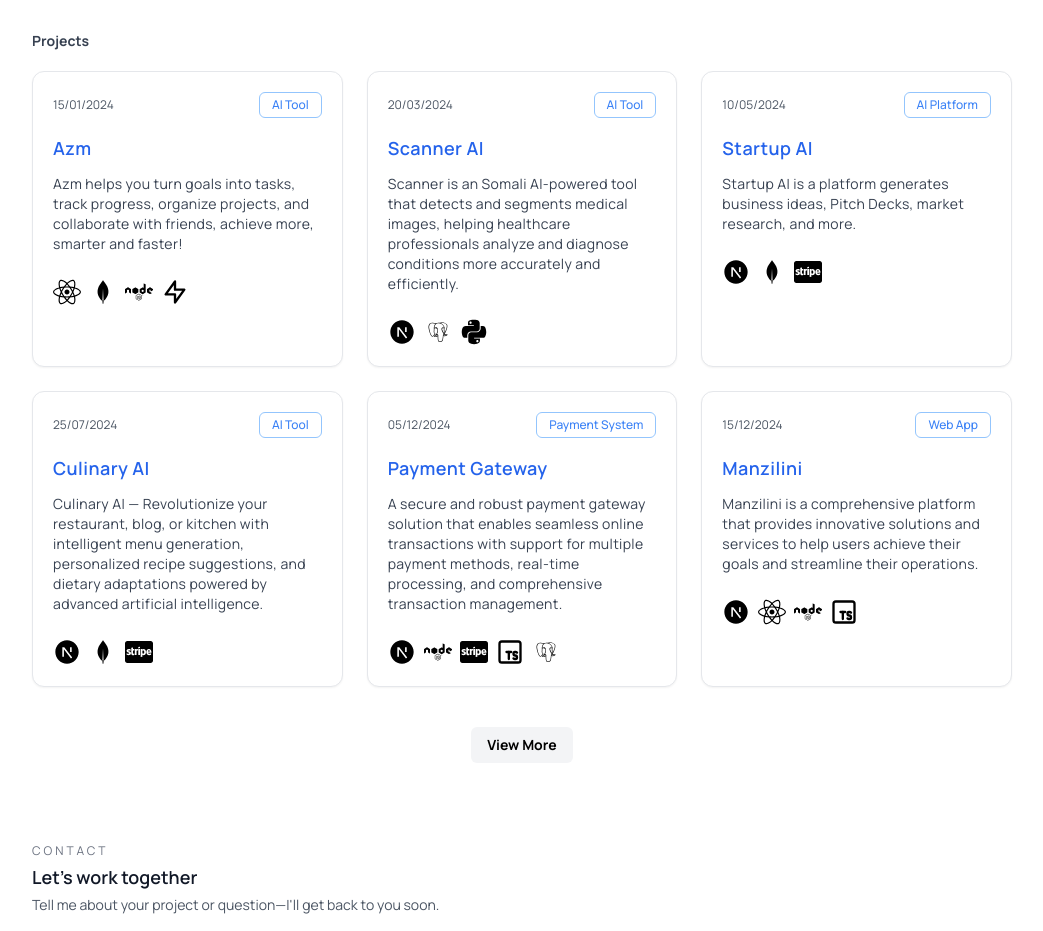
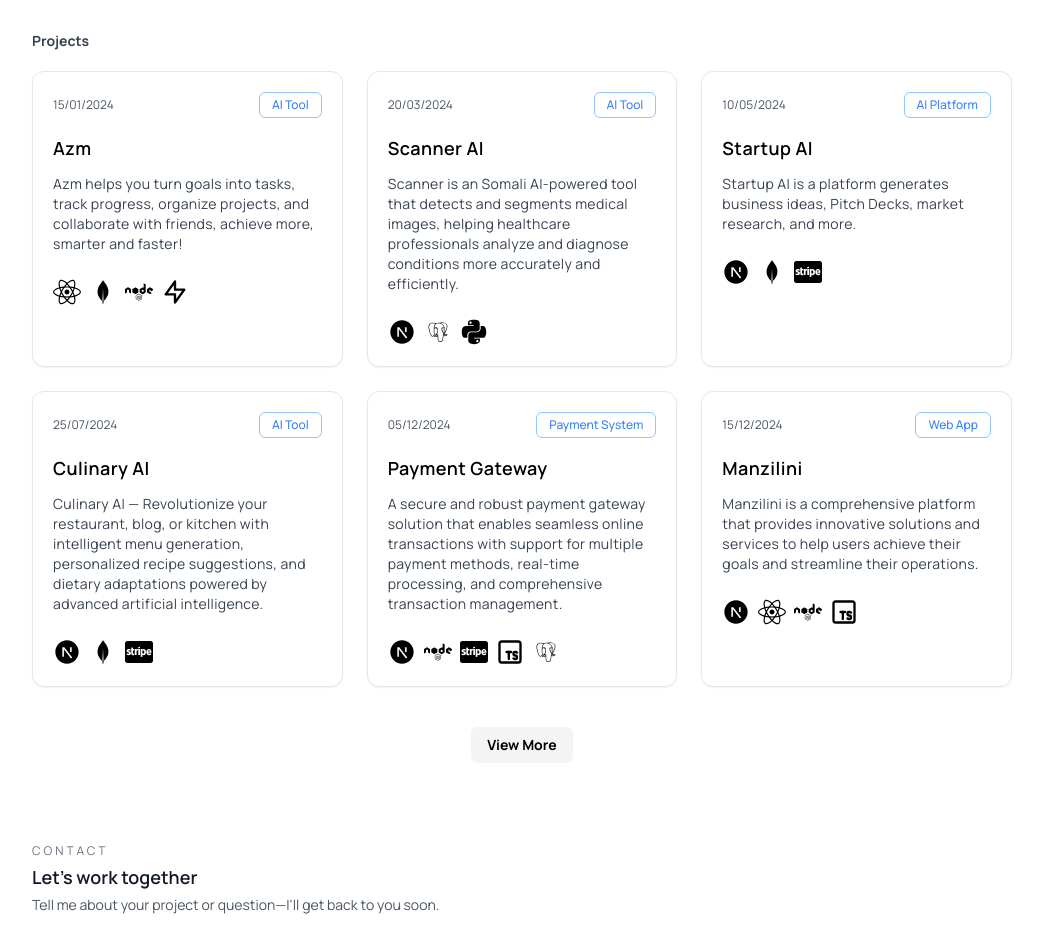
Before and after one commit to Ashakour1/Abdishakur.s-portofolio, a React (Vite) app: page / in a window 1280 px wide. Shown: the part 2320-3251 px from the top of the page, without its empty margins (118-1161 px from the left). Built offline with nearby package versions, Linux system fonts and the light colour scheme.

Commit message:
Update CardTitle component to change text color from blue to black for improved readability.

```diff
--- a/src/components/ui/card-hover-effect.tsx
+++ b/src/components/ui/card-hover-effect.tsx
@@ -166,7 +166,7 @@ export const CardTitle = ({
   children: React.ReactNode;
 }) => {
   return (
-    <h4 className={cn("text-blue-600 font-semibold tracking-wide text-lg mb-3", className)}>
+    <h4 className={cn("text-black font-semibold tracking-wide text-lg mb-3", className)}>
       {children}
     </h4>
   );
```
